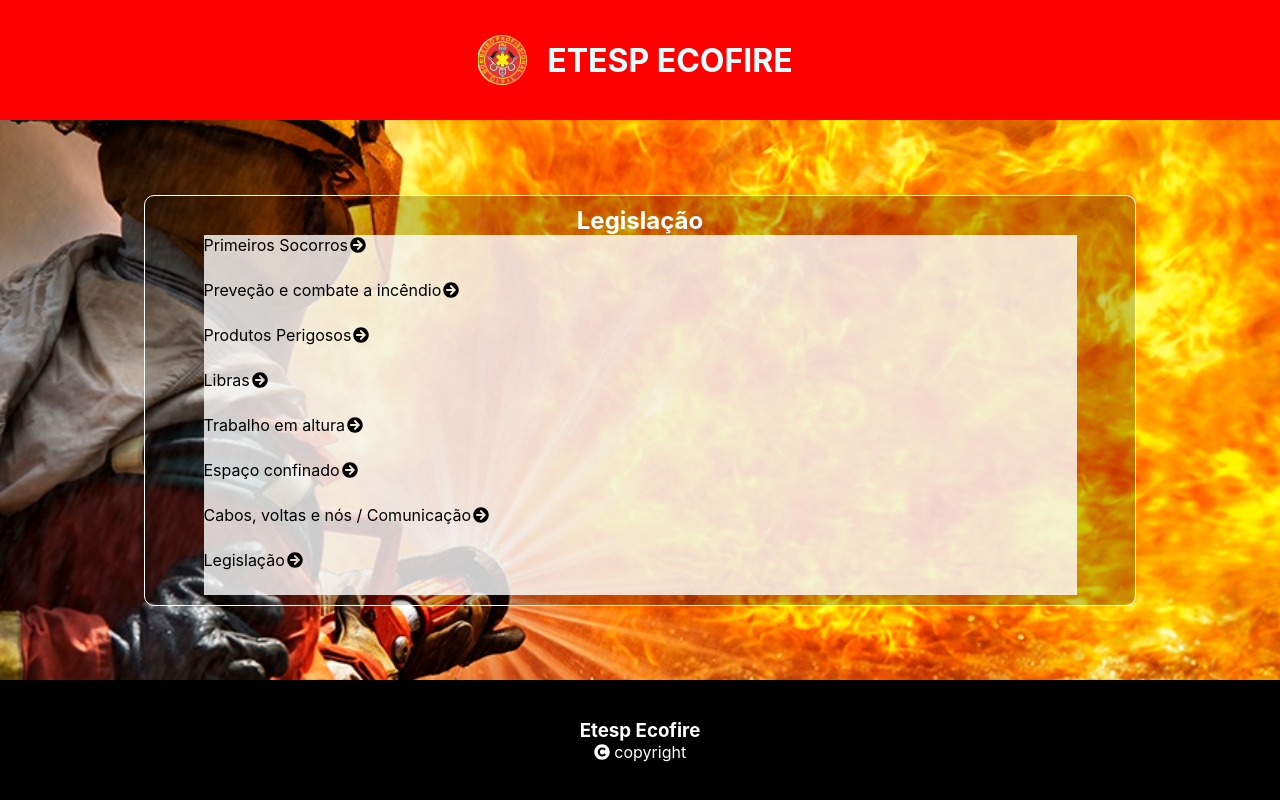
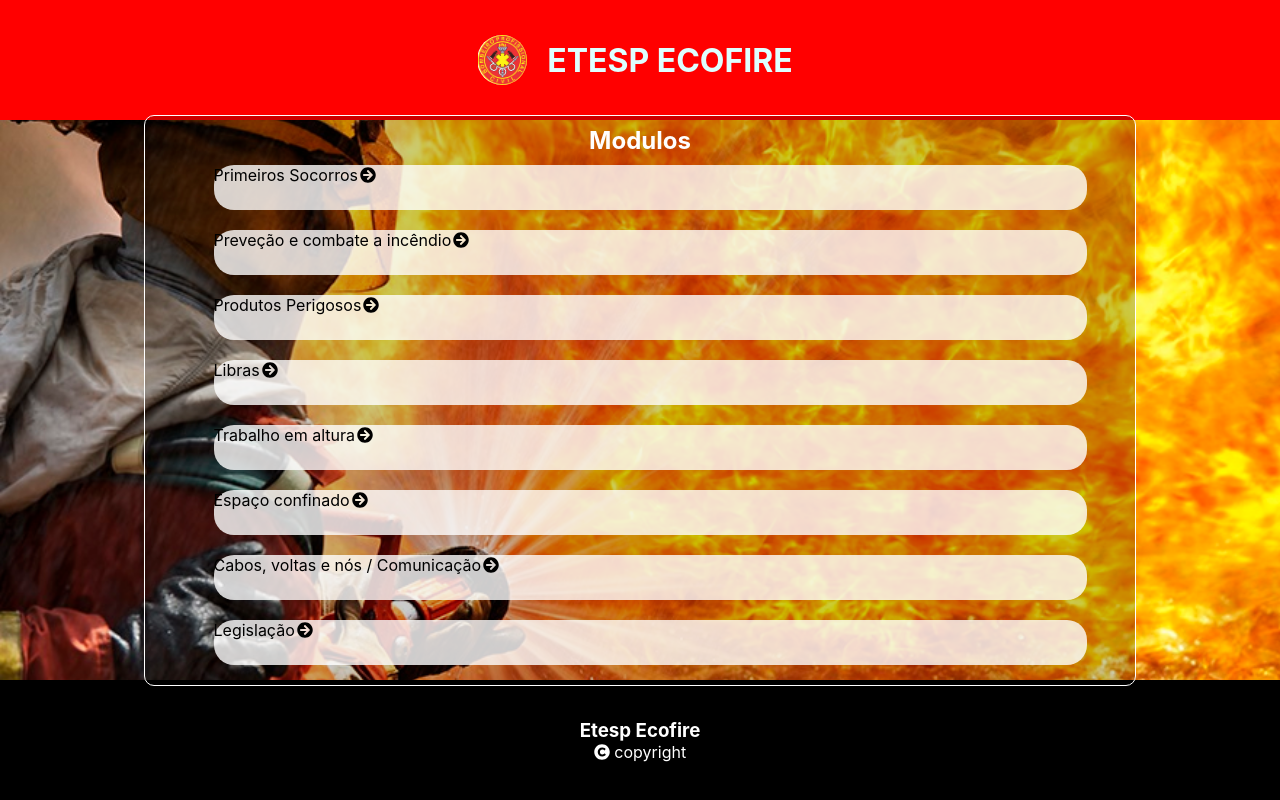
Before and after one commit to khezz/HokahElcabelo, a Next.js app: page /linkDownloads in a window 1280 px wide. Built offline with nearby package versions, Linux system fonts and the light colour scheme.

Commit message:
alter style

```diff
--- a/pages/linkDownloads.js
+++ b/pages/linkDownloads.js
@@ -17,7 +17,7 @@
             <Title/>
             <div className={StyleIndex.content}>
                 <div className={Style.divcontent}>
-                    <h2>Legislação</h2>
+                    <h2>Modulos</h2>
                     <ul className={Style.content}>
                         <a className={Style.linkdownload} href="../public/arquivos/Legislação/aula01/Legislação.ppt" download>
                             Primeiros Socorros
--- a/styles/link.module.css
+++ b/styles/link.module.css
@@ -6,6 +6,9 @@
     background-color: rgba(255,255,255,.8);
     color:#000;
     cursor: pointer;
+    margin: 10px;
+    border-radius: 20px;
+
 }
 .linkdownload i {
     display: flex;
```
